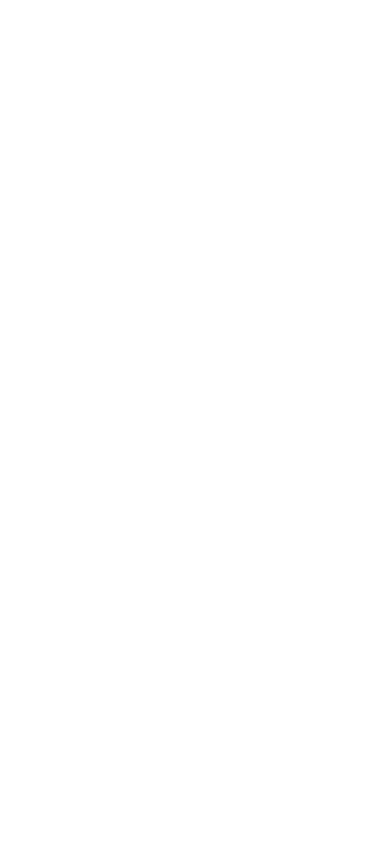
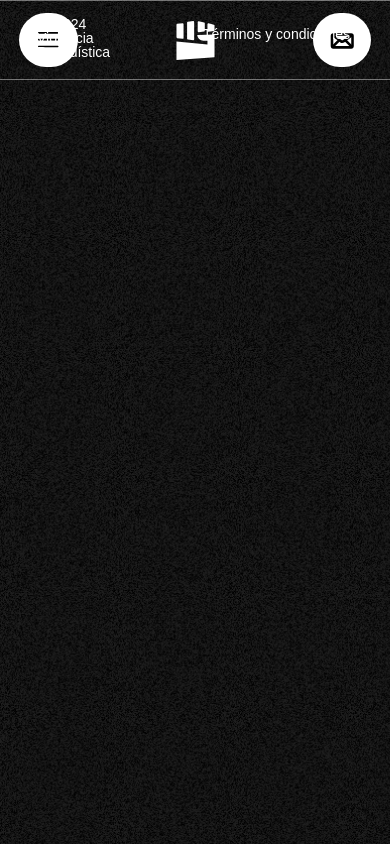
Before and after one commit to DavidHCM/Violence-Page, a plain HTML site: page src/views/indexCe.html in a window 390 px wide. Drawn offline with Linux system fonts and the light colour scheme.

Commit message:
New background for cellphone

```diff
--- /dev/null
+++ b/src/styles/indexCe.css
@@ -0,0 +1,228 @@
+html, body {
+    margin: 0;
+    padding: 0;
+}
+
+.layout {
+    width: 100vw; /* Ancho total de la ventana del navegador */
+    height: 100vh; /* Alto total de la ventana del navegador */
+
+    display: grid;
+    grid:
+    "header" 10%
+    "main" auto
+    "footer" 10%
+    / 1fr;
+    gap: 8px;
+}
+
+.header { grid-area: header; }
+.main { grid-area: main; }
+.footer { grid-area: footer; }
+
+
+
+.background-iphone,
+.background-iphone * {
+    box-sizing: border-box;
+}
+
+.background-iphone {
+    background: #1e1e1e;
+    height: 100vh; /* Cambiado a 100% del alto de la ventana */
+    position: relative;
+    overflow: hidden;
+}
+
+.diagonal-lines-iphone,
+.diagonal-lines-iphone * {
+    box-sizing: border-box;
+}
+
+.diagonal-lines-iphone {
+    height: 100vh; /* Cambiado a 100% del alto de la ventana */
+    position: relative;
+}
+
+.diagonal-lines {
+    width: 100%;
+    height: 100%;
+    position: absolute;
+    right: 0%;
+    left: 0%;
+    bottom: 0%;
+    top: 0%;
+    object-fit: cover;
+}
+
+.rectangle-iphone,
+.rectangle-iphone * {
+    box-sizing: border-box;
+}
+
+.rectangle-iphone {
+    height: 100vh; /* Cambiado a 100% del alto de la ventana */
+    position: relative;
+}
+
+.rectangle {
+    width: 100%;
+    height: 100%;
+    position: absolute;
+    right: 0%;
+    left: 0%;
+    bottom: 0%;
+    top: 0%;
+    mix-blend-mode: overlay;
+    object-fit: cover;
+}
+
+
+/* ================================================================================ */
+/* Header */
+.header-iphone,
+.header-iphone * {
+    box-sizing: border-box;
+}
+
+.header-iphone {
+    height: 100%;
+    width: 100%;
+    position: relative;
+}
+
+/* Centrar elementos dentro de .headers */
+.headers {
+    display: flex;
+    justify-content: center; /* Centra horizontalmente */
+    align-items: center; /* Centra verticalmente */
+    border-style: solid;
+    border-color: rgba(255, 255, 255, 0.42);
+    border-width: 0px 0px 1px 0px;
+    width: 100%;
+    height: 100%;
+    position: absolute;
+    right: 0%;
+    left: 0%;
+    bottom: 0%;
+    top: 0%;
+    overflow: hidden;
+}
+
+
+.logo {
+    width: 50%;
+    height: 50%;
+    overflow: visible;
+    position: relative;
+    margin: 0 10px;
+}
+
+.menu {
+    background: #ffffff;
+    border-radius: 100px;
+    padding: 1px;
+    display: flex;
+    flex-direction: row;
+    gap: 10px;
+    align-items: flex-start;
+    justify-content: flex-start;
+    width: 15%;
+    height: 70%;
+
+    position: relative;
+    margin: 0 10px;
+}
+
+.burger {
+    border-radius: 100px;
+    flex-shrink: 0;
+    width: 100%;
+    height: 100%;
+    left: 0px;
+    top: 0px;
+    overflow: visible;
+    position: relative;
+}
+
+.contacto {
+    background: #ffffff;
+    border-radius: 100px;
+    padding: 1px;
+    display: flex;
+    flex-direction: row;
+    gap: 10px;
+    align-items: flex-start;
+    justify-content: flex-start;
+    width: 15%;
+    height: 70%;
+    position: relative;
+    margin: 0 10px;
+}
+
+.burger2 {
+    border-radius: 100px;
+    flex-shrink: 0;
+    width: 100%;
+    height: 100%;
+    left: 0px;
+    top: 0px;
+    overflow: visible;
+    position: relative;
+}
+
+/* ================================================================================ */
+/* Footer */
+.header,
+.header * {
+    box-sizing: border-box;
+}
+
+.header {
+    border-style: solid;
+    border-color: rgba(255, 255, 255, 0.42);
+    border-width: 1px 0px 0px 0px;
+    height: 80px;
+    position: relative;
+    overflow: hidden;
+}
+
+._2024-violencia-period-stica {
+    color: #ffffff;
+    text-align: left;
+    font-family: 'Poppins-Regular', sans-serif;
+    font-size: 14px;
+    line-height: 100%;
+    font-weight: 400;
+    position: absolute;
+    left: 37px;
+    top: 17px;
+    width: 93px;
+    transform-origin: 0 0;
+    transform: rotate(0deg) scale(1, 1);
+}
+
+.navigation-item {
+    padding: 8px;
+    display: flex;
+    flex-direction: row;
+    gap: 8px;
+    align-items: center;
+    justify-content: center;
+    position: absolute;
+    left: 195px;
+    top: 17px;
+    transform-origin: 0 0;
+    transform: rotate(0deg) scale(1, 1);
+    overflow: hidden;
+}
+
+.home {
+    color: #ffffff;
+    text-align: left;
+    font-family: var(--action-nav-link-font-family, 'Poppins-Regular', sans-serif);
+    font-size: var(--action-nav-link-font-size, 14px);
+    line-height: var(--action-nav-link-line-height, 140%);
+    font-weight: var(--action-nav-link-font-weight, 400);
+    position: relative;
+}
--- a/src/views/indexCe.html
+++ b/src/views/indexCe.html
@@ -3,8 +3,67 @@
 <head>
     <meta charset="UTF-8">
     <title>Violencia a periodistas</title>
+
+    <link rel="stylesheet" href="../styles/indexCe.css">
 </head>
 <body>
 
+    <div class="background-iphone">
+        <div class="diagonal-lines-iphone">
+
+            <img class="diagonal-lines" src="../assets/DiagonalLinesIphone.png" />
+            <img class="rectangle" src="../assets/RectangleIphone.png"/>
+
+            <section class="layout">
+
+                <!-- ===================================== --->
+
+                <div class="header">
+                    <div class="header-iphone">
+                        <div class="headers">
+                            <div class="menu">
+                                <svg class="burger" width="42" height="41" viewBox="0 0 42 41" fill="none" xmlns="http://www.w3.org/2000/svg">
+                                    <path fill-rule="evenodd" clip-rule="evenodd" d="M13 14.6667C13 14.2985 13.2499 14 13.5581 14H28.4419C28.7501 14 29 14.2985 29 14.6667C29 15.0349 28.7501 15.3333 28.4419 15.3333H13.5581C13.2499 15.3333 13 15.0349 13 14.6667ZM13 20C13 19.6318 13.2499 19.3333 13.5581 19.3333H28.4419C28.7501 19.3333 29 19.6318 29 20C29 20.3682 28.7501 20.6667 28.4419 20.6667H13.5581C13.2499 20.6667 13 20.3682 13 20ZM13.5581 24.6667C13.2499 24.6667 13 24.9651 13 25.3333C13 25.7015 13.2499 26 13.5581 26H28.4419C28.7501 26 29 25.7015 29 25.3333C29 24.9651 28.7501 24.6667 28.4419 24.6667H13.5581Z" fill="black" />
+                                </svg>
+                            </div>
+                            <svg class="logo" width="40" height="41" viewBox="0 0 40 41" fill="none" xmlns="http://www.w3.org/2000/svg">
+                                <path d="M11.1628 1.62288C11.1628 1.15523 11.5121 0.760765 11.9776 0.702761L17.559 0.00729722C18.1142 -0.0618843 18.6047 0.369661 18.6047 0.927421V19.2269C18.6047 19.7846 18.1142 20.2162 17.559 20.147L11.9776 19.4515C11.5121 19.3935 11.1628 18.999 11.1628 18.5314V1.62288Z" fill="white" />
+                                <path d="M0 3.94109C0 3.47344 0.349336 3.07898 0.814851 3.02097L6.39625 2.32551C6.95146 2.25633 7.44186 2.68787 7.44186 3.24563V17.8359C7.44186 18.3937 6.95146 18.8252 6.39625 18.7561L0.814851 18.0606C0.349336 18.0026 0 17.6081 0 17.1405V3.94109Z" fill="white" />
+                                <path d="M29.0628 1.55598C29.4769 1.65918 29.7674 2.03008 29.7674 2.45558V10.1858C29.7674 10.6535 29.4181 11.0479 28.9526 11.106L23.3712 11.8014C22.816 11.8706 22.3256 11.4391 22.3256 10.8813V1.06465C22.3256 0.461389 22.8943 0.0187425 23.4814 0.165056L29.0628 1.55598Z" fill="white" />
+                                <path d="M40 4.77379C40 4.34829 39.7095 3.97739 39.2954 3.87419L33.714 2.48327C33.1269 2.33695 32.5581 2.7796 32.5581 3.38286V10.4177C32.5581 10.9754 33.0485 11.407 33.6038 11.3378L39.1852 10.6423C39.6507 10.5843 40 10.1898 40 9.72219V4.77379Z" fill="white" />
+                                <path d="M40 14.2499L21.8605 14.7136C22.1229 18.1146 24.968 20.7409 28.39 20.7409H32.5581V24.6873L0 21.6682V41L40 38.2181V14.2499Z" fill="white" />
+                            </svg>
+                            <div class="contacto">
+                                <svg class="burger2" width="42" height="41" viewBox="0 0 42 41" fill="none" xmlns="http://www.w3.org/2000/svg">
+                                    <rect x="13" y="16" width="16" height="10" rx="1" stroke="black" stroke-width="2" />
+                                    <path d="M13.9914 16.9805C14.0255 16.9843 17.2357 19.224 19.8188 21.1219C20.5246 21.6405 21.4846 21.6517 22.1957 21.1404L27.9822 16.9805" stroke="black" stroke-width="2" stroke-linecap="round" />
+                                    <path d="M18.5 20.5L14 25M23.5 20.5L28 25" stroke="black" stroke-width="2" stroke-linecap="round" />
+                                </svg>
+                            </div>
+                        </div>
+                    </div>
+                </div>
+
+                <!-- ===================================== --->
+
+                <div class="main">
+
+                </div>
+
+                <!-- ===================================== --->
+
+                <div class="footer">
+                    <div class="footers">
+                        <div class="_2024-violencia-period-stica"> @ 2024 Violencia Periodística </div>
+                        <div class="navigation-item">
+                            <div class="home"> Términos y condiciones </div>
+                        </div>
+                    </div>
+                </div>
+            </section>
+
+        </div>
+    </div>
+
 </body>
 </html>
```
Also changed, not shown: src/assets/DiagonalLinesIphone.png (added), src/assets/RectangleIphone.png (added).
